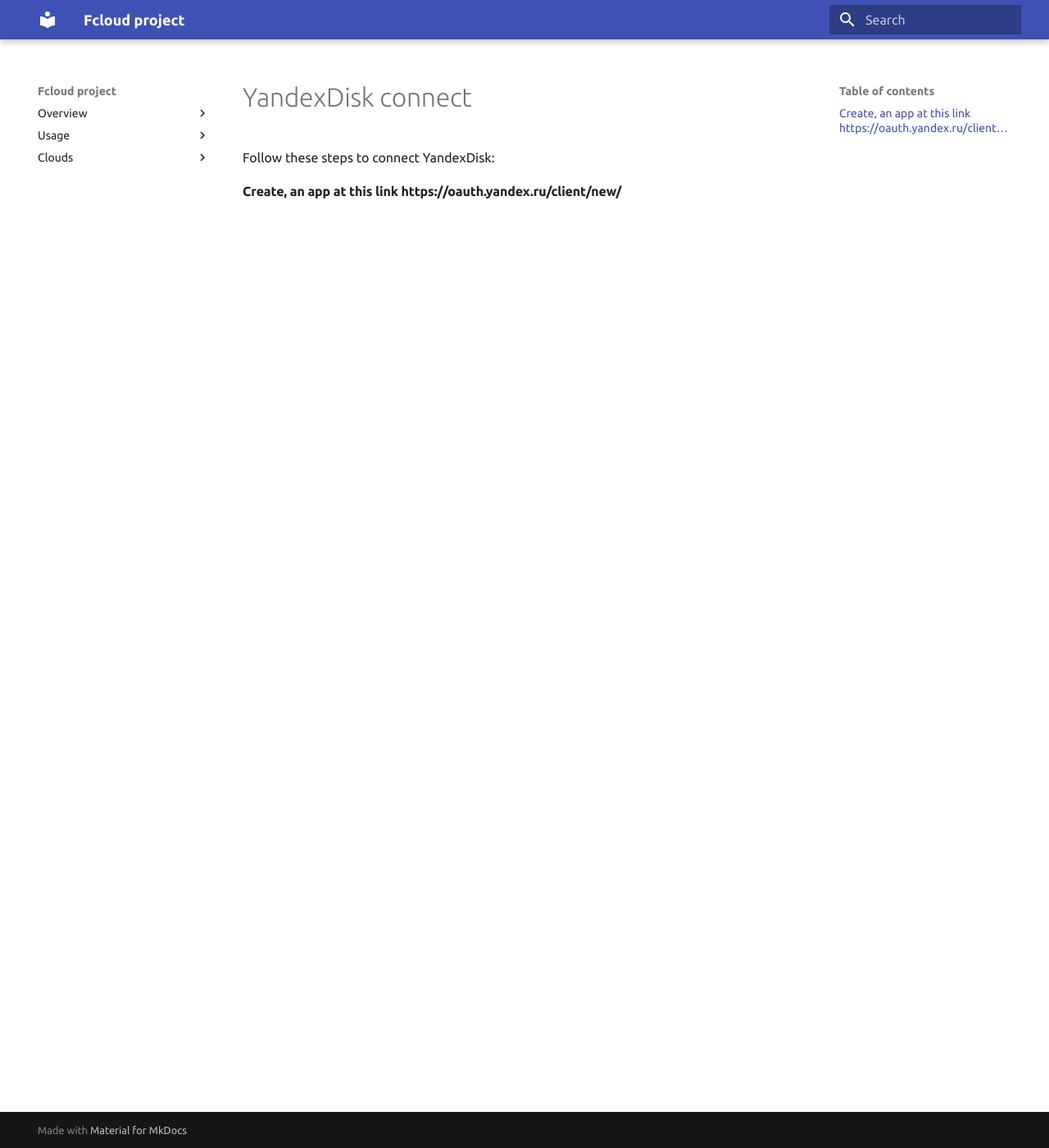
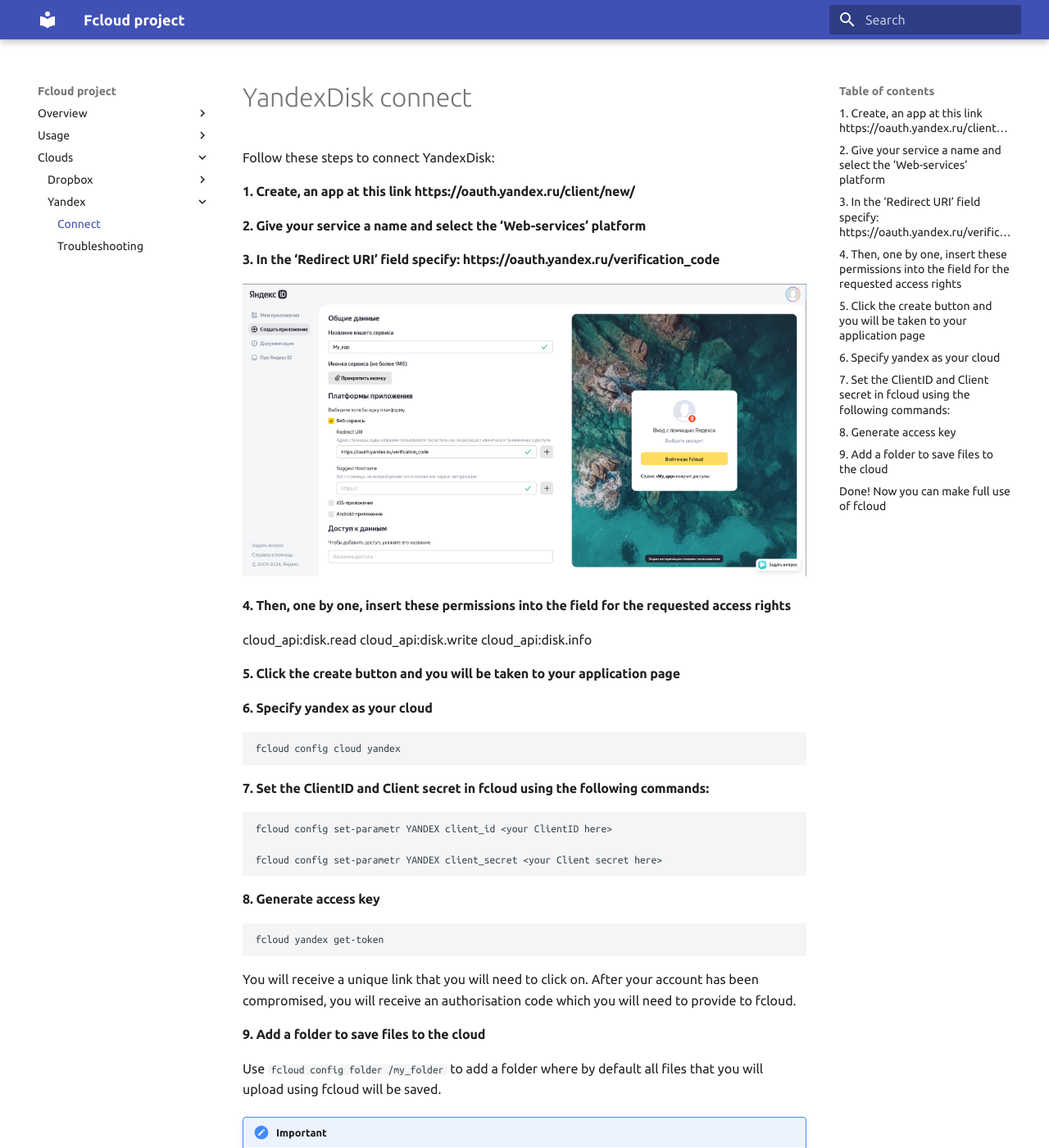
Before and after one commit to theakopov/fcloud, an MkDocs documentation site: the page built from docs/clouds/yandex/connect.md, in a window 1280 px wide and 1400 px high. Shown: the whole window at 82% size. Built offline with MkDocs 1.6.1 and Material for MkDocs 9.7.7, drawn with Linux system fonts in a browser that asks for light colours; some of the changed text lies outside the part shown.

Commit message:
Add YandexDriver docs

```diff
--- a/docs/clouds/yandex/connect.md
+++ b/docs/clouds/yandex/connect.md
@@ -2,4 +2,39 @@
 
 Follow these steps to connect YandexDisk:
 
-#### **Create, an app at this link https://oauth.yandex.ru/client/new/**
+#### **1. Create, an app at this link https://oauth.yandex.ru/client/new/**
+
+#### **2. Give your service a name and select the ‘Web-services’ platform**
+
+#### **3. In the ‘Redirect URI’ field specify: https://oauth.yandex.ru/verification_code**
+![](../../img/yandex/app_page.png)
+
+#### **4. Then, one by one, insert these permissions into the field for the requested access rights**
+cloud_api:disk.read
+cloud_api:disk.write
+cloud_api:disk.info
+
+#### **5. Click the create button and you will be taken to your application page**
+
+#### **6. Specify yandex as your cloud**
+    fcloud config cloud yandex
+
+#### **7. Set the ClientID and Client secret in fcloud using the following commands:**
+
+    fcloud config set-parametr YANDEX client_id <your ClientID here>
+
+    fcloud config set-parametr YANDEX client_secret <your Client secret here>
+
+#### **8. Generate access key**
+    fcloud yandex get-token
+You will receive a unique link that you will need to click on. After your account has been compromised, you will receive an authorisation code which you will need to provide to fcloud.
+
+#### **9. Add a folder to save files to the cloud**
+
+Use `fcloud config folder /my_folder` to add a folder where by default all files that you will upload using fcloud will be saved.
+
+!!! important
+    Before how to add a folder, create one in your cloud
+
+#### **Done! Now you can make full use of fcloud**
+Learn more about how to use it [here](/docs/usage/base)
--- a/mkdocs.yml
+++ b/mkdocs.yml
@@ -18,6 +18,9 @@
     - Dropbox:
       - Connect: clouds/dropbox/connect.md
       - Troubleshooting: clouds/dropbox/errors.md
+    - Yandex:
+      - Connect: clouds/yandex/connect.md
+      - Troubleshooting: clouds/yandex/errors.md
 
 markdown_extensions:
   - admonition
```
Also changed, not shown: docs/img/yandex/app_page.png (added).
